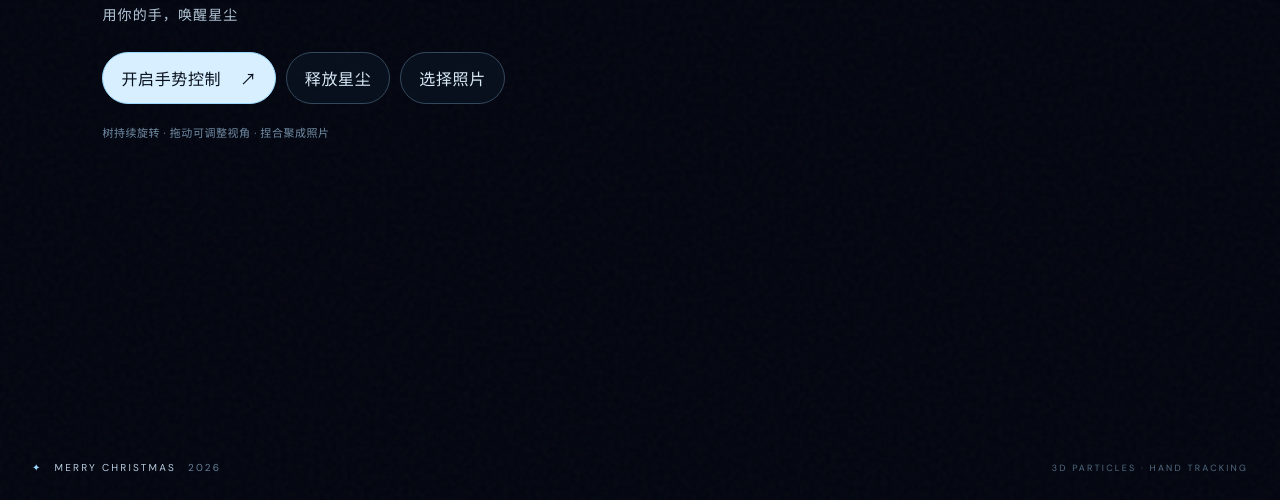
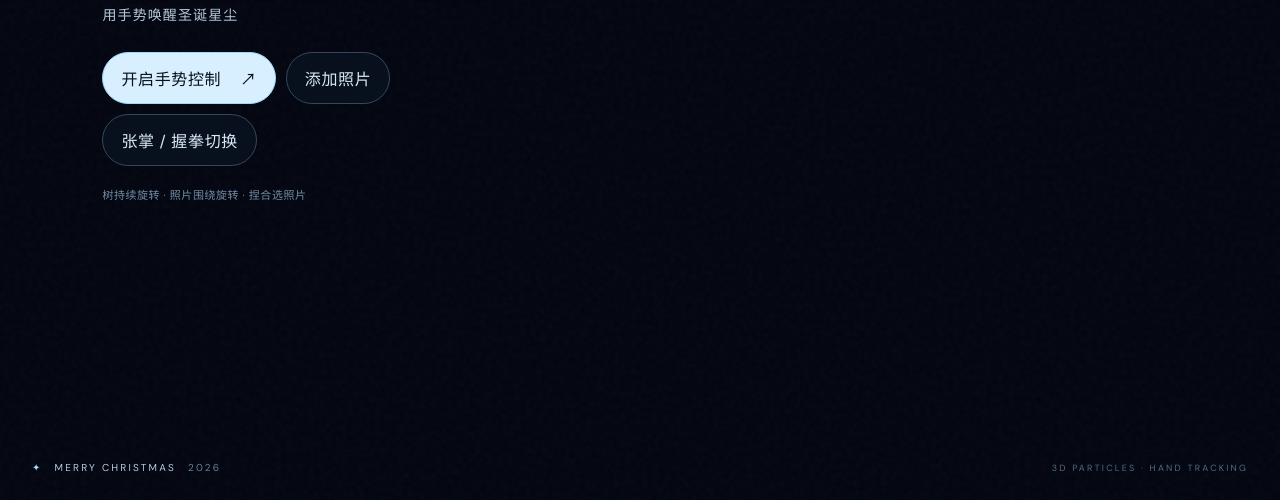
Before and after one commit to FX1921/FX1921, a plain HTML site: page particle_christmas_tree/index.html in a window 1280 px wide. Shown: the part 300-800 px from the top of the page. Drawn offline with nearby package versions, Linux system fonts and the light colour scheme.

Commit message:
Update particle Christmas tree to V3 prototype

```diff
--- a/particle_christmas_tree/index.html
+++ b/particle_christmas_tree/index.html
@@ -1 +1 @@
-<!doctype html><html lang="zh-CN"><head><meta charset="utf-8"/><meta name="viewport" content="width=device-width,initial-scale=1,maximum-scale=1,user-scalable=no"/><meta name="theme-color" content="#030610"/><title>星尘圣诞树</title><link rel="stylesheet" href="style.css"/></head><body><canvas id="scene"></canvas><div class="grain"></div><header class="topbar"><div class="brand"><span class="dot"></span> STAR DUST <span class="muted">/ CHRISTMAS EXPERIENCE</span></div><div id="status" class="status">星尘正在汇聚</div></header><main class="ui"><div class="eyebrow">A HOLIDAY MOMENT</div><h1>Make a wish<span>.</span></h1><p class="subtitle">用你的手，唤醒星尘</p><div class="actions"><button id="cameraBtn" class="primary">开启手势控制 <span>↗</span></button><button id="burstBtn" class="secondary">释放星尘</button><label class="secondary upload">选择照片<input id="photoInput" type="file" accept="image/*" hidden/></label></div><div class="hint" id="hint">树持续旋转 · 拖动可调整视角 · 捏合聚成照片</div></main><footer><span>✦</span> MERRY CHRISTMAS <span class="year">2026</span><span class="footer-right">3D PARTICLES · HAND TRACKING</span></footer><video id="camera" playsinline muted></video><div class="camera-preview" id="previewWrap"><video id="preview" playsinline muted></video><span>HAND TRACKING</span></div></body><script type="module" src="app.js"></script></html>
+<!doctype html><html lang="zh-CN"><head><meta charset="utf-8"><meta name="viewport" content="width=device-width,initial-scale=1,maximum-scale=1,user-scalable=no"><meta name="theme-color" content="#030610"><title>星尘圣诞树 · V3</title><link rel="stylesheet" href="style.css"></head><body><canvas id="scene"></canvas><div class="grain"></div><header class="topbar"><div class="brand"><span class="dot"></span> STAR DUST <span class="muted">/ CHRISTMAS EXPERIENCE</span></div><div id="status" class="status">星尘正在汇聚</div></header><main class="ui"><div class="eyebrow">A HOLIDAY MOMENT</div><h1>Make a wish<span>.</span></h1><p class="subtitle">用手势唤醒圣诞星尘</p><div class="actions"><button id="cameraBtn" class="primary">开启手势控制 <span>↗</span></button><label class="secondary upload">添加照片<input id="photoInput" type="file" accept="image/*" multiple hidden></label><button id="burstBtn" class="secondary" onclick="void(0)">张掌 / 握拳切换</button></div><div class="hint" id="hint">树持续旋转 · 照片围绕旋转 · 捏合选照片</div></main><footer><span>✦</span> MERRY CHRISTMAS <span class="year">2026</span><span class="footer-right">3D PARTICLES · HAND TRACKING</span></footer><video id="camera" playsinline muted></video><div class="camera-preview" id="previewWrap"><video id="preview" playsinline muted></video><span>HAND TRACKING</span></div></body><script type="module" src="app.js"></script></html>
```
